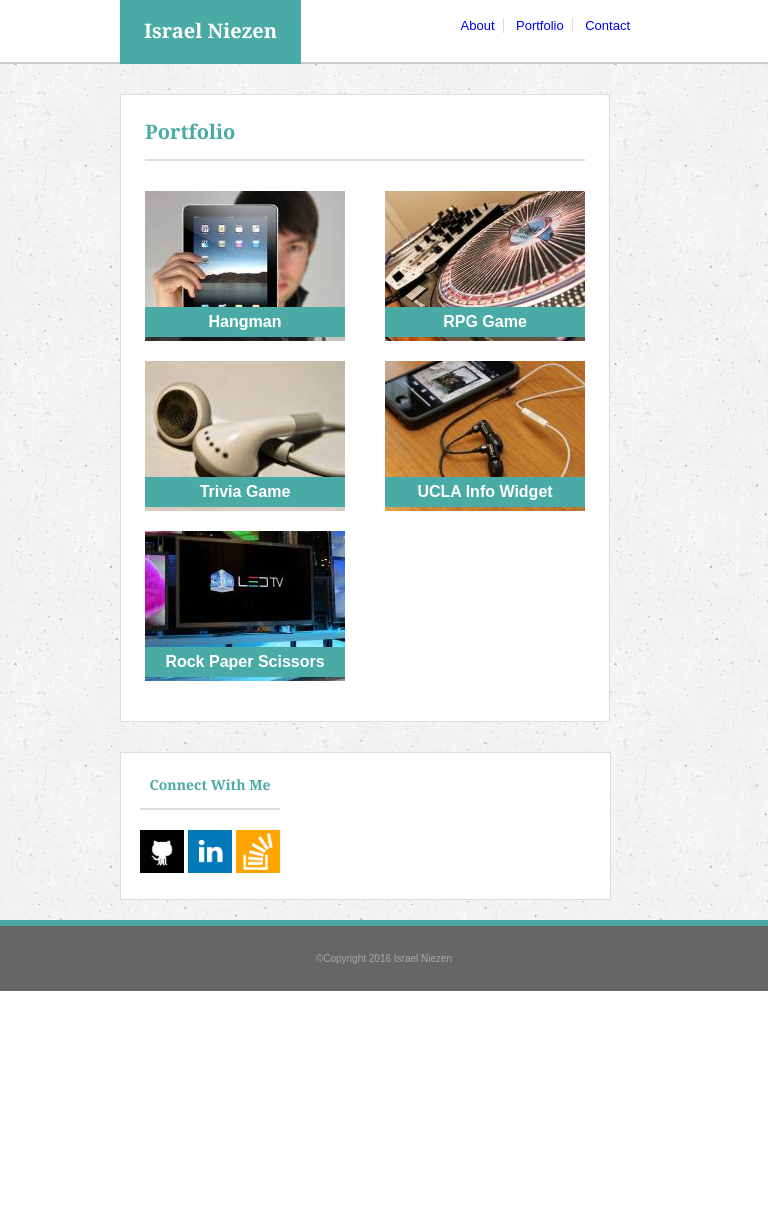
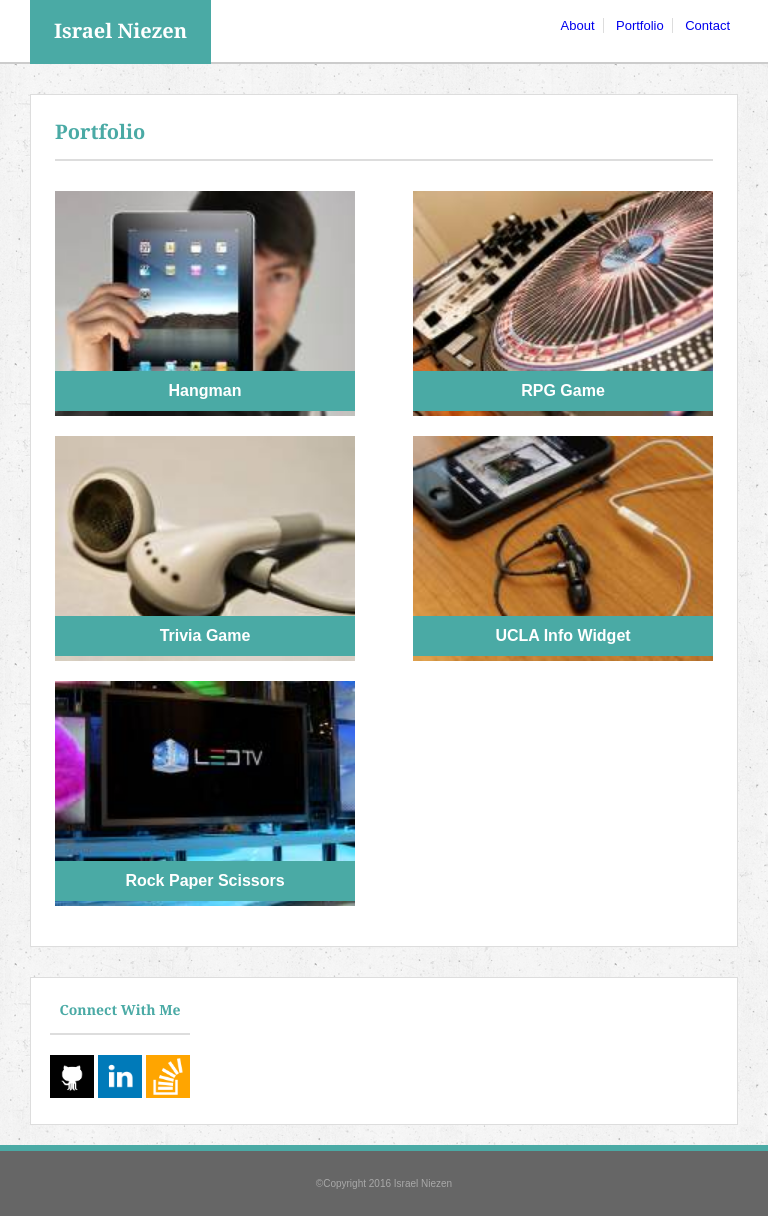
Before and after one commit to iniezen/Portfolio, a plain HTML site: page assignment 1/portfolio.html in a window 768 px wide. Before the commit the page ends 991 px from the top, so only its background shows below. Drawn offline with Linux system fonts and the light colour scheme.

Commit message:
made final changes to match all breakpoints to assignment samples

```diff
--- a/assignment 1/assets/css/style.css
+++ b/assignment 1/assets/css/style.css
@@ -193,6 +193,7 @@ hr{
 	float:left;
 	display:inline;
 	margin-right: 18px;
+	margin-bottom: 10px;
 
 
 
@@ -461,6 +462,11 @@ hr{
 
 }
 
+#profilepic{
+
+	width: 100%;
+
+}
 
 
 }
@@ -470,34 +476,80 @@ hr{
 
 .mainlogo{
 
-	margin-left: 120px;
+	margin-left: 30px;
 
 }
 
 .topnav{
 
-	margin-right:130px;
+	margin-right:30px;
 
 }
 
 
 .pagecontent{
 
+    width: 85.678%;
+    display: block;
+    overflow: hidden;
+    margin-right: 30px;
+    margin-left: 30px;
 
-    display: block;
-    overflow:hidden;
 
+}
+
+.leftimagediv{
+
+	width:300px;
+	height:225px;
+	max-width: 100%
+
+
+
+}
+
+.leftportfolioimage{
+
+	width:300px;
+	height:225px;
+
+
+}
+
+.rightimagediv{
+
+	width:300px;
+	height:225px;
+	max-width: 100%
+
+
+
+}
+
+.rightportfolioimage{
+
+	width:300px;
+	height:225px;
+
+
+}
+
+.imagetitle{
+
+	line-height: 40px;
+    width: 300px;
+    bottom: 76px;
 
 }
 
 .sidebar{
     padding-right: 300px;
     display: block;
-    margin-left: 120px;
-    margin-right: 20px;
+    margin-left: 30px;
+    margin-right: 30px;
     margin-bottom: 20px;
     padding-left: 19px;
-    padding-right: 330px;
+    padding-right: 547px;
     float:none;
 
 }
@@ -521,7 +573,7 @@ hr{
 .pagecontent{
 
     display: inline-block;
-    margin-left: 120px;
+    margin-left: 30px;
     margin-right: 20px;
 
 
@@ -529,7 +581,7 @@ hr{
 }
 
 .sidebar{
-	margin-right: 120px;
+	margin-right: 80px;
 	margin-top: 50px;
 	}
 
@@ -541,12 +593,12 @@ hr{
 
 .topnav{
 
-	margin-right: 125px;
+	margin-right: 80px;
 }
 
 .mainlogo{
 
-	margin-left: 30px;
+	margin-left: 80px;
 }
 
 
@@ -555,7 +607,7 @@ hr{
     width: 540px;
     display: inline-block;
     margin-top: 50px;
-    margin-left: 30px;
+    margin-left: 80px;
     margin-right: 30px;
     margin-bottom: 0px;
     padding-left: 19px;
@@ -627,13 +679,10 @@ span{
 	display: block;
 	bottom:0px;
 	position:relative;
+	margin-top: 25px;
 
 }
 
 }
 
-
-
-
-
 }
--- a/assignment 1/portfolio.html
+++ b/assignment 1/portfolio.html
@@ -27,7 +27,7 @@
 			<h1>Portfolio</h1>
 			<hr>
 
-			<div class="picturecontainer">
+<!-- 			<div class="picturecontainer"> -->
 
 				<!-- <div class="portfoliosection"> -->
 
@@ -60,7 +60,7 @@
 						<h4 class="imagetitle">Rock Paper Scissors</h4>
 					</div>
 			<!-- 	</div> -->
-			</div>
+			<!-- </div> -->
 
 		</div>
 
```
